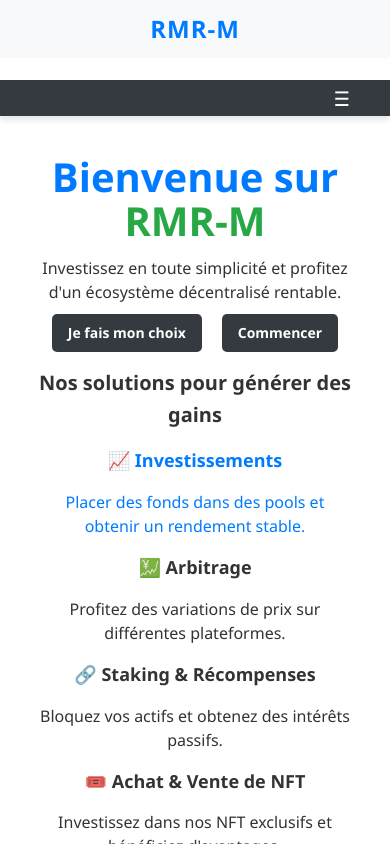
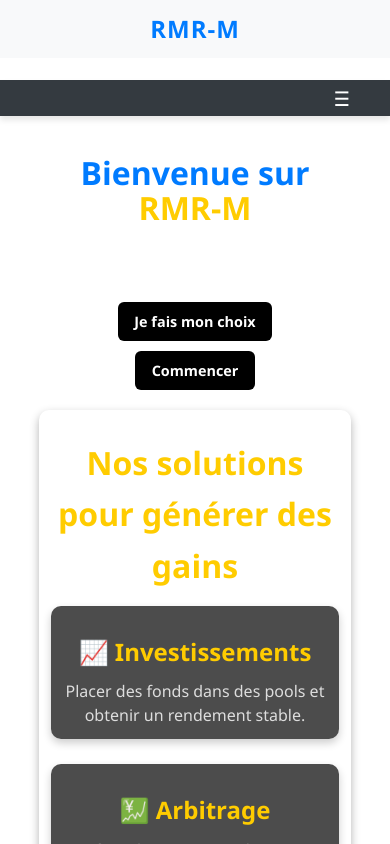
Before and after one commit to jhvcav/rmr-m, a React (Vite) app in the folder rmr-m-frontend/: page / in a window 390 px wide. Shown: the top 844 px of the page. Built offline with nearby package versions, Linux system fonts and the light colour scheme.

Commit message:
MAJ page en presentation card

```diff
--- a/rmr-m-frontend/src/pages/Home.css
+++ b/rmr-m-frontend/src/pages/Home.css
@@ -1,27 +1,22 @@
-/* 🌟 Correction focalisée pour Home.css */
-
-/* Solution radicale pour le container principal */
+/* 🌟 Styles généraux - CENTRAGE CORRIGÉ AVEC PRÉSERVATION DES CARDS */
 .home-container {
-    /* Reset complet du positionnement */
+    /* Reset du positionnement pour le centrage */
     position: static !important;
     left: 0 !important;
     transform: none !important;
-
-    /* Centrage explicite */
     width: 100% !important;
     max-width: 800px !important;
     margin-left: auto !important;
     margin-right: auto !important;
-    padding: 15px !important;
 
-    /* Autres styles */
+    /* Préservation des styles visuels */
+    padding: 15px;
     text-align: center;
-    overflow-x: hidden;
+    overflow: visible;
     margin-top: 30px;
-    box-sizing: border-box;
 }
 
-/* Reste du code CSS inchangé */
+/* 🏷️ Styles du titre */
 .home-container h1 {
     font-size: 2.5rem;
     font-weight: bold;
@@ -31,33 +26,195 @@
     margin-top: 10px;
 }
 
-/* Solution focalisée pour les media queries */
+.home-container .highlight {
+    color: #ffcc00;
+}
+
+/* 📝 Styles du texte */
+.home-container p {
+    font-size: 1.2rem;
+    color: #ffffff;
+    margin-bottom: 1rem;
+    width: 100%;
+}
+
+/* 🎨 Conteneur de boutons */
+.button-container {
+    display: flex;
+    justify-content: center;
+    gap: 15px;
+    margin-bottom: 20px;
+    margin-top: 10px;
+    flex-wrap: wrap;
+    width: 100%;
+}
+
+/* 🎨 Bouton à largeur fixe */
+.home-container .btn-dark {
+    background-color: black;
+    color: white;
+    font-size: 0.9rem;
+    padding: 8px 16px;
+    border-radius: 6px;
+    text-decoration: none;
+    transition: background 0.3s;
+    display: inline-block;
+    width: auto;
+    min-width: 120px;
+    max-width: 200px;
+}
+
+.home-container .btn-dark:hover {
+    background-color: #333;
+    transform: translateY(-2px);
+}
+
+/* 🔹 Section des solutions de gains */
+.solutions {
+    margin-top: 30px;
+    padding: 15px;
+    background: rgba(255, 255, 255, 0.1);
+    border-radius: 10px;
+    box-shadow: 0 4px 10px rgba(0, 0, 0, 0.3);
+    width: 100%;
+}
+
+/* 📌 Titre des solutions */
+.solutions h2 {
+    font-size: 2rem;
+    color: #ffcc00;
+    margin-bottom: 15px;
+}
+
+/* 📋 Liste des solutions */
+.solution-list {
+    display: flex;
+    flex-wrap: wrap;
+    justify-content: center;
+    gap: 15px;
+    width: 100%;
+    margin-top: 10px;
+}
+
+/* 🏆 Cartes de solution */
+.solution-card {
+    background: rgba(0, 0, 0, 0.7);
+    color: white;
+    padding: 12px;
+    border-radius: 10px;
+    width: calc(50% - 15px);
+    margin-bottom: 15px;
+    box-shadow: 0 4px 8px rgba(0, 0, 0, 0.2);
+    transition: transform 0.3s ease-in-out;
+    text-align: center;
+}
+
+.solution-card:hover {
+    transform: translateY(-5px);
+}
+
+.solution-card h3 {
+    font-size: 1.5rem;
+    color: #ffcc00;
+    margin-bottom: 8px;
+}
+
+.solution-card p {
+    font-size: 1rem;
+    color: #ddd;
+    margin: 0;
+}
+
+/* 📱💡🔹 RESPONSIVITÉ - AVEC CENTRAGE CORRIGÉ */
 @media (max-width: 1024px) {
     .home-container {
-        /* Reset complet du positionnement */
+        /* Reset du positionnement pour le centrage */
         position: static !important;
         left: 0 !important;
         transform: none !important;
-
-        /* Centrage explicite */
         max-width: 90% !important;
         margin-left: auto !important;
         margin-right: auto !important;
+
+        /* Préservation des styles visuels */
         margin-top: 25px;
+    }
+
+    .home-container h1 {
+        font-size: 2.2rem;
+        margin-top: 10px;
+    }
+
+    .home-container p {
+        font-size: 1rem;
+    }
+
+    .solutions {
+        padding: 15px;
+        margin-top: 25px;
+    }
+
+    .solution-card {
+        width: calc(100% - 15px);
+        max-width: 400px;
     }
 }
 
 @media (max-width: 768px) {
     .home-container {
-        /* Reset complet du positionnement */
+        /* Reset du positionnement pour le centrage */
         position: static !important;
         left: 0 !important;
         transform: none !important;
-
-        /* Centrage explicite */
         max-width: 95% !important;
         margin-left: auto !important;
         margin-right: auto !important;
+
+        /* Préservation des styles visuels */
         margin-top: 20px;
     }
+
+    .home-container h1 {
+        font-size: 2rem;
+        margin-top: 10px;
+    }
+
+    .home-container p {
+        font-size: 1rem;
+    }
+
+    .button-container {
+        flex-direction: column;
+        align-items: center;
+        width: auto;
+        margin-left: auto;
+        margin-right: auto;
+        margin-top: 10px;
+        gap: 10px;
+    }
+
+    .home-container .btn-dark {
+        font-size: 0.9rem;
+        padding: 8px 16px;
+        width: auto;
+        min-width: 120px;
+        max-width: 180px;
+    }
+
+    .solutions {
+        padding: 12px;
+        margin-top: 20px;
+    }
+
+    .solution-list {
+        flex-direction: column;
+        align-items: center;
+        margin-top: 10px;
+    }
+
+    .solution-card {
+        width: 100%;
+        max-width: 300px;
+        margin-bottom: 10px;
+    }
 }
```
